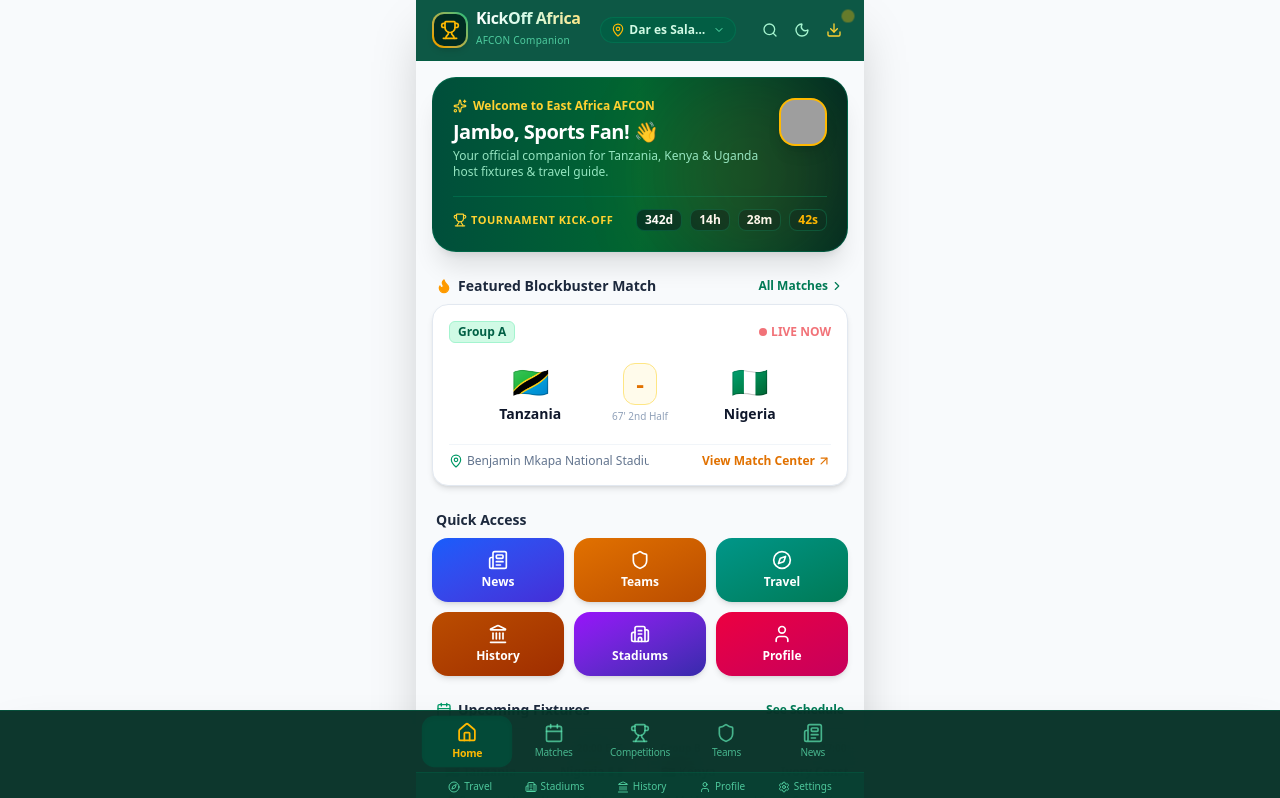
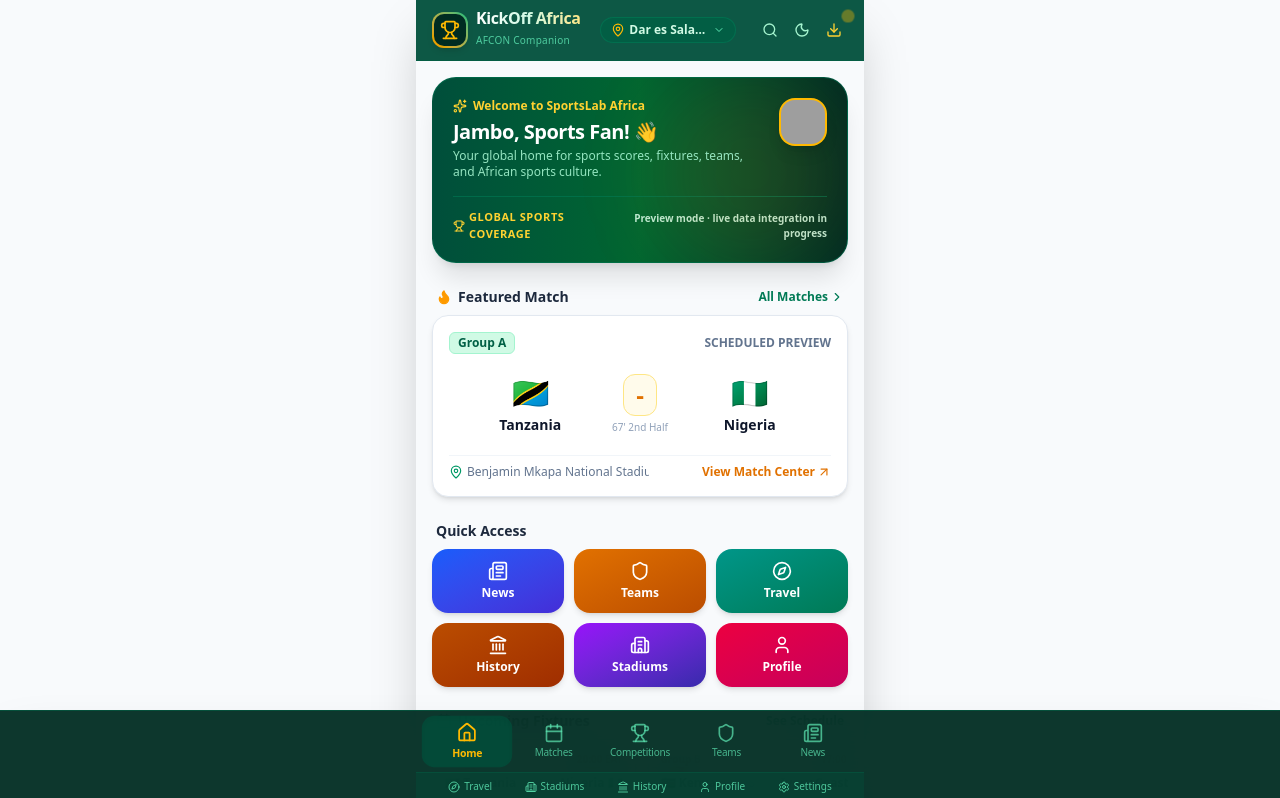
Before and after one commit to AlbisnessTz/AFCON-EAST-AFRICA-, a React (Vite) app: page / in a window 1280 px wide. Shown: the top 798 px of the page. Built offline with nearby package versions, Linux system fonts and the light colour scheme; grey boxes are pictures that could not be loaded.

Commit message:
fix: remove misleading tournament countdown and live label

```diff
--- a/src/components/HomeScreen.tsx
+++ b/src/components/HomeScreen.tsx
@@ -1,4 +1,4 @@
-import React, { useState, useEffect } from 'react';
+import React from 'react';
 import {
   Trophy,
   Calendar,
@@ -37,18 +37,6 @@
   onSelectArticle,
   onSelectTeamByName
 }) => {
-  const [countdown, setCountdown] = useState({ days: 342, hours: 14, mins: 28, secs: 45 });
-
-  useEffect(() => {
-    const timer = setInterval(() => {
-      setCountdown((prev) => {
-        if (prev.secs > 0) return { ...prev, secs: prev.secs - 1 };
-        return { ...prev, secs: 59, mins: prev.mins > 0 ? prev.mins - 1 : 59 };
-      });
-    }, 1000);
-    return () => clearInterval(timer);
-  }, []);
-
   const quickButtons = [
     { label: 'News', tab: 'news' as TabType, icon: Newspaper, bg: 'from-blue-600 to-indigo-700' },
     { label: 'Teams', tab: 'teams' as TabType, icon: Shield, bg: 'from-amber-600 to-amber-700' },
@@ -67,13 +55,13 @@
         <div className="flex items-start justify-between gap-3 relative z-10">
           <div>
             <div className="flex items-center gap-1.5 text-xs text-amber-300 font-semibold mb-1">
-              <Sparkles className="w-3.5 h-3.5" /> Welcome to East Africa AFCON
+              <Sparkles className="w-3.5 h-3.5" /> Welcome to SportsLab Africa
             </div>
             <h2 className="text-xl font-black text-white tracking-tight">
               Jambo, {userProfile.name}! 👋
             </h2>
             <p className="text-xs text-emerald-200/90 mt-0.5">
-              Your official companion for Tanzania, Kenya & Uganda host fixtures & travel guide.
+              Your global home for sports scores, fixtures, teams, and African sports culture.
             </p>
           </div>
 
@@ -86,25 +74,14 @@
           </div>
         </div>
 
-        {/* Live AFCON Countdown Strip */}
-        <div className="mt-4 pt-3 border-t border-emerald-700/60 flex items-center justify-between">
+        {/* Data integration status: do not imply a verified tournament countdown. */}
+        <div className="mt-4 pt-3 border-t border-emerald-700/60 flex items-center justify-between gap-3">
           <div className="text-[11px] font-bold text-amber-300 uppercase tracking-wider flex items-center gap-1">
-            <Trophy className="w-3.5 h-3.5" /> Tournament Kick-Off
+            <Trophy className="w-3.5 h-3.5" /> Global sports coverage
           </div>
-          <div className="flex items-center gap-2 text-xs font-black">
-            <span className="bg-emerald-950/80 px-2 py-0.5 rounded-lg border border-emerald-700/50">
-              {countdown.days}d
-            </span>
-            <span className="bg-emerald-950/80 px-2 py-0.5 rounded-lg border border-emerald-700/50">
-              {countdown.hours}h
-            </span>
-            <span className="bg-emerald-950/80 px-2 py-0.5 rounded-lg border border-emerald-700/50">
-              {countdown.mins}m
-            </span>
-            <span className="bg-emerald-950/80 px-2 py-0.5 rounded-lg border border-emerald-700/50 text-amber-400">
-              {countdown.secs}s
-            </span>
-          </div>
+          <span className="text-[10px] font-semibold text-emerald-100/90 text-right">
+            Preview mode · live data integration in progress
+          </span>
         </div>
       </div>
 
@@ -112,7 +89,7 @@
       <div className="space-y-2">
         <div className="flex items-center justify-between px-1">
           <h3 className="text-sm font-bold text-slate-800 dark:text-emerald-100 flex items-center gap-1.5">
-            <Flame className="w-4 h-4 text-amber-500 fill-amber-500" /> Featured Blockbuster Match
+            <Flame className="w-4 h-4 text-amber-500 fill-amber-500" /> Featured Match
           </h3>
           <button
             onClick={() => onSelectTab('matches')}
@@ -131,8 +108,9 @@
               <span className="px-2 py-0.5 rounded-md bg-emerald-100 dark:bg-emerald-950 text-emerald-800 dark:text-emerald-300 border border-emerald-200 dark:border-emerald-800">
                 {featuredMatch.group}
               </span>
-              <span className="flex items-center gap-1 text-red-600 font-extrabold animate-pulse">
-                <span className="w-2 h-2 rounded-full bg-red-600 inline-block" /> LIVE NOW
+              <span className={`flex items-center gap-1 font-extrabold ${featuredMatch.status === 'live' ? 'text-red-600 animate-pulse' : 'text-slate-500 dark:text-emerald-300'}`}>
+                {featuredMatch.status === 'live' && <span className="w-2 h-2 rounded-full bg-red-600 inline-block" />}
+                {featuredMatch.status === 'live' ? 'LIVE' : featuredMatch.status === 'finished' ? 'FULL TIME' : 'SCHEDULED PREVIEW'}
               </span>
             </div>
 
```
